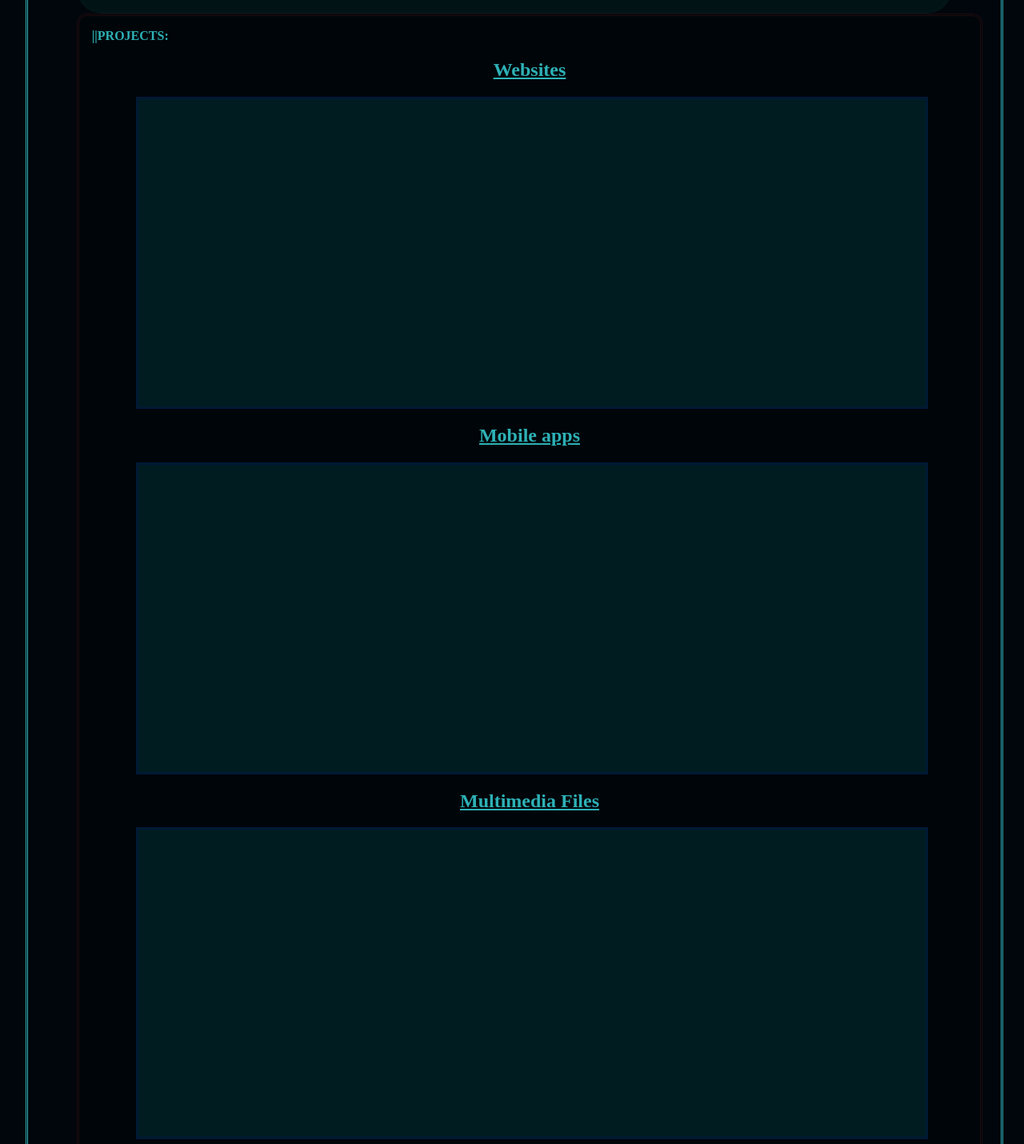
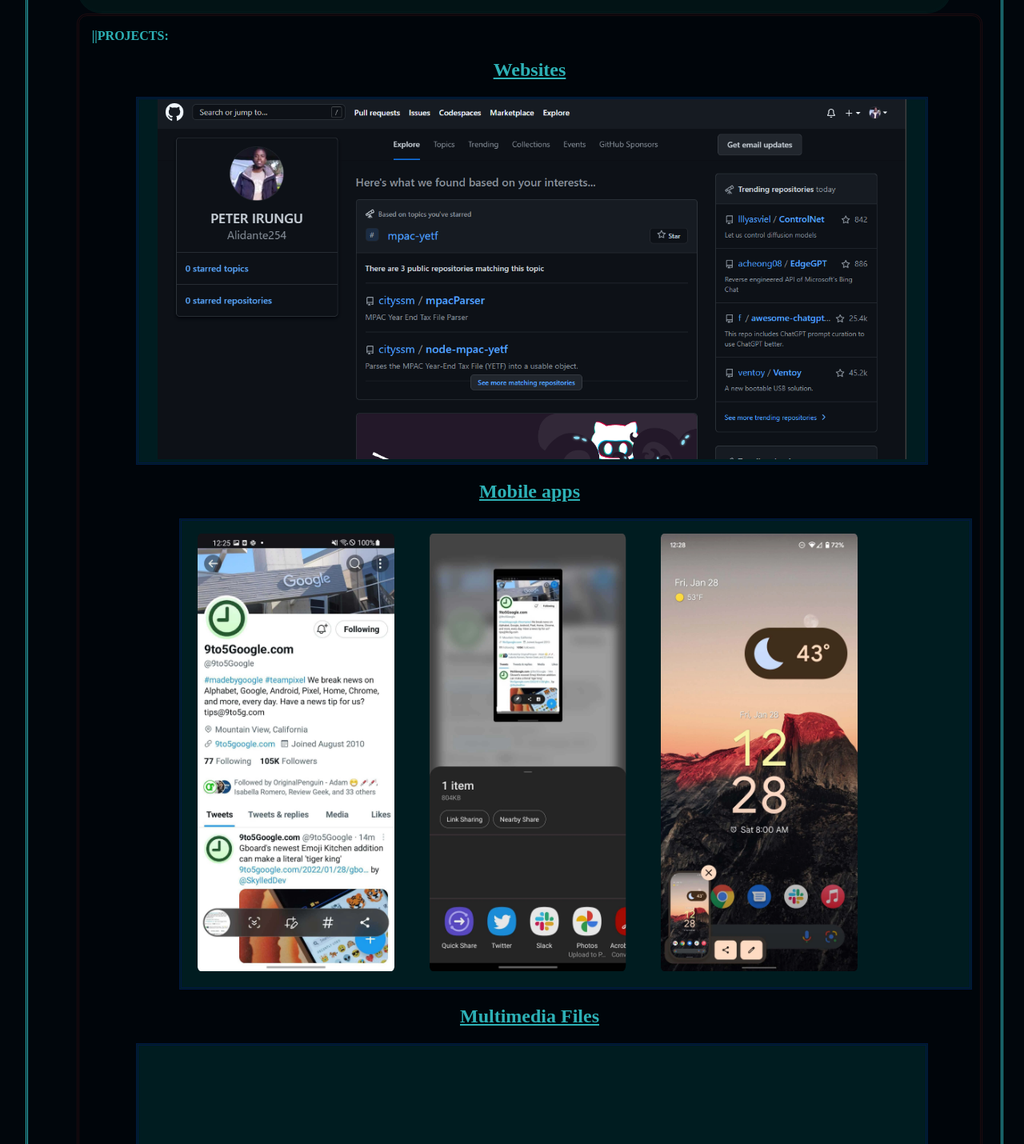
Before and after one commit to Alidante254/My-Potfolio, a plain HTML site: page Index.html in a window 1280 px wide. Shown: the part 1380-2810 px from the top of the page at 80% size. Drawn offline with Linux system fonts and the light colour scheme.

Commit message:
adding filles

```diff
--- a/Index.html
+++ b/Index.html
@@ -148,15 +148,28 @@
             <Strong>||PROJECTS:</Strong>
             <h2>Websites</h2>
              <div class="websites">
-
+                <img src="/Multimedia-files/Screenshot_20230214_002619.png"
+                alt=""
+                width="95%"
+                height="auto">
              </div>
             <h2>Mobile apps</h2>
             <div class="apps">
-
+                <img src="/Multimedia-files/galaxy-screenshot-1.webp"
+                 alt=""
+                 width="25%"
+                 height="auto">
+                 <img src="/Multimedia-files/galaxy-screenshot-2.webp"
+                 alt=""
+                 width="25%"
+                 height="auto">
+                 <img src="/Multimedia-files/Screenshot-on-Pixel-1.webp"
+                 alt=""
+                 width="25%"
+                 height="auto">
             </div>
             <h2>Multimedia Files</h2>
             <div class="mmfiles">
-
             </div>
         </div>
     </div>
--- a/style.css
+++ b/style.css
@@ -247,19 +247,26 @@
 
 div.websites {
     width: 90%;
-    height: 30vw;
+    height: fit-content;
     margin: 0 5% 0 5%;
     background-color: rgba(0, 255, 255, 0.089);
     border-style: double;
     border-color: rgba(0, 0, 255, 0.158);
 }
+div.websites img {
+    margin: 0 2.5% 0 2.5%;
+}
 div.apps {
     width: 90%;
-    height: 30vw;
+    height: fit-content;
     background-color: rgba(0, 255, 255, 0.089);
     border-style: double;
-    border-color: rgba(0, 0, 255, 0.158);
-    margin: 0 5% 0 5%;
+    border-color: #0000ff28;
+    margin: 0 10% 0 10%;
+}
+div.apps img {
+    padding: 1em 2% 1em 2%;
+    border-radius: 1.5em;
 }
 div.mmfiles {
     width: 90%;
@@ -303,18 +310,18 @@
     text-align: center;
 }
 div.message-me input {
-    width: 80%;
-    margin: 1em 10% 1em 10%;
+    width: 70%;
+    margin: 1em 15% 1em 15%;
     height: 3vw;
     border-style: solid;
     border-color: aqua;
     border-radius: 2vw;
-    padding: 0em;
+    padding-left: 1em;
 }
 textarea {
-    width: 80%;
+    width: 70%;
     height:6em;
-    margin: 1em 10% 1em 10%;
+    margin: 1em 15% 1em 15%;
     border-style: solid;
     border-color: aqua;
     border-radius: 2vw;
```
Also changed, not shown: Multimedia-files/Screenshot-on-Pixel-1.webp (added), Multimedia-files/Screenshot_20230214_002619.png (added), Multimedia-files/galaxy-screenshot-1.webp (added), Multimedia-files/galaxy-screenshot-2.webp (added), Multimedia-files/take-partial-screenshots-android.w1456.jpg (added), Multimedia-files/website1.jpg (added).
